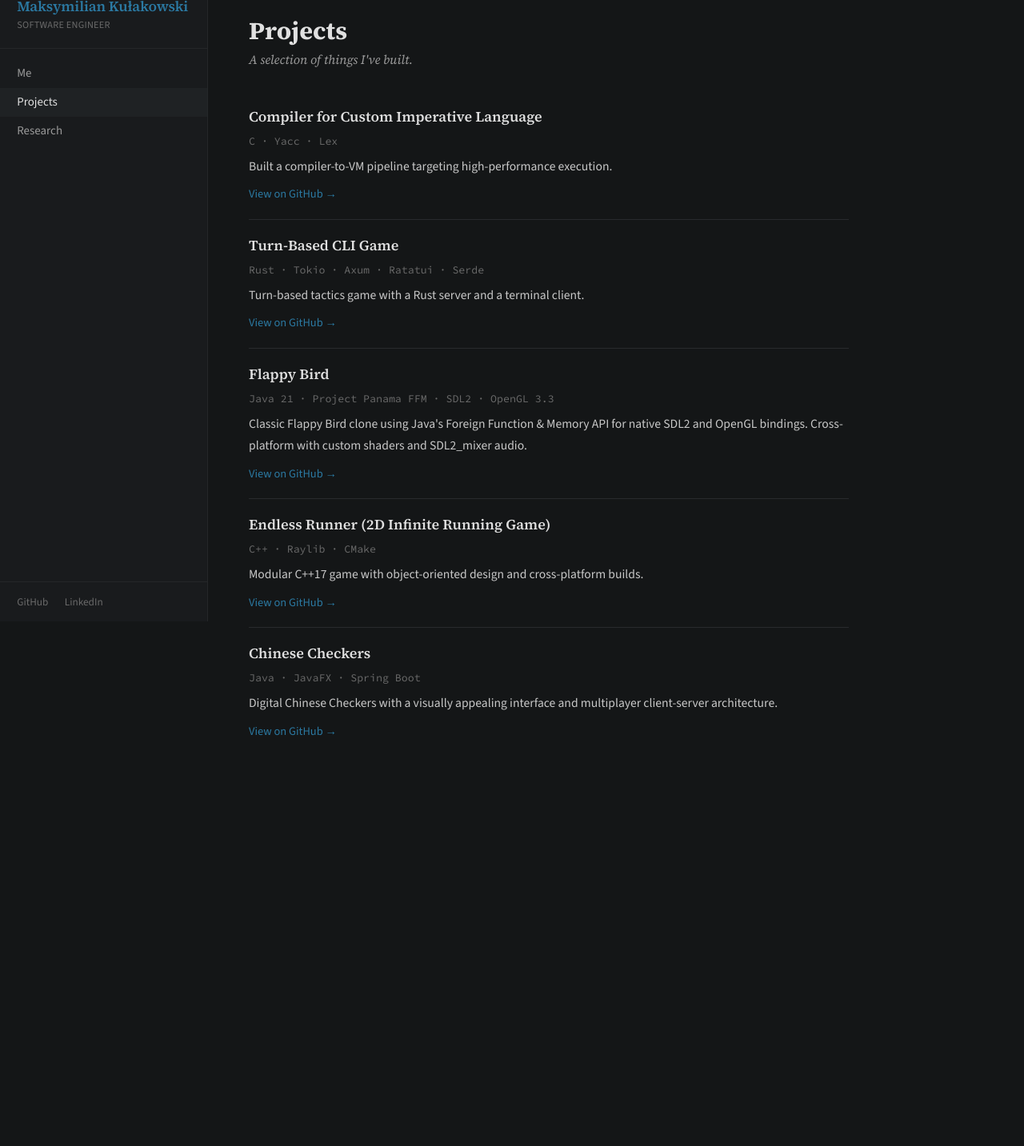
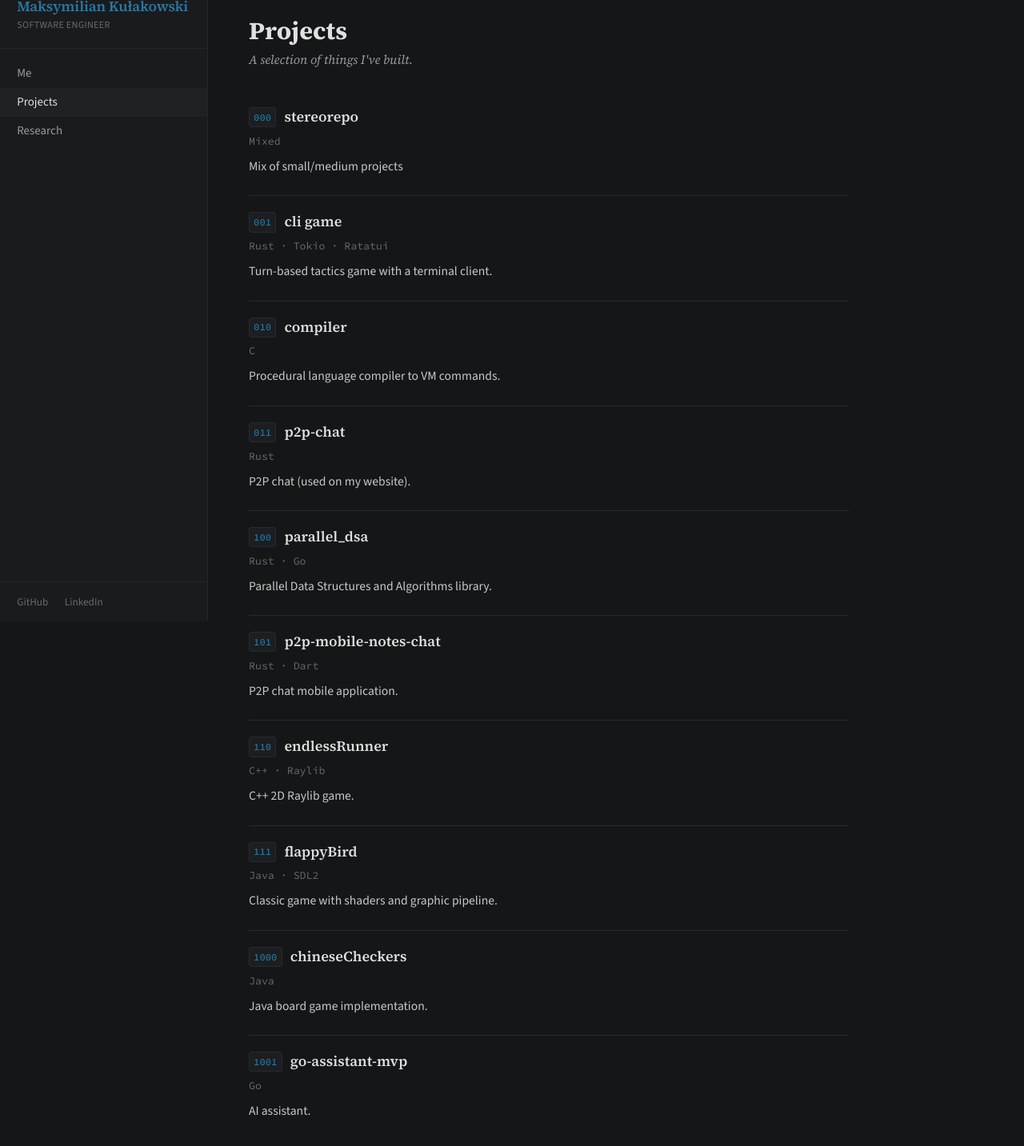
Before and after one commit to unseen2004/unseen2004.github.io, a plain HTML site: page projects.html in a window 1280 px wide. Shown: the part 23-1456 px from the top of the page at 80% size. Before the commit the page ends 1048 px from the top, so only its background shows below. Drawn offline with nearby package versions, Linux system fonts and the light colour scheme.

Commit message:
update: projects, research, favicon, and bitcoin support

```diff
--- a/projects.html
+++ b/projects.html
@@ -6,6 +6,7 @@
   <meta name="description" content="Projects by Maksymilian Kułakowski – compilers, games, and systems programming.">
   <title>Projects – Maksymilian Kułakowski</title>
   <link rel="stylesheet" href="style.css">
+  <link rel="icon" type="image/gif" href="icon.gif">
 </head>
 <body>
   <div class="overlay"></div>
@@ -40,38 +41,63 @@
 
         <section class="section">
           <div class="project-card">
-            <h3>Compiler for Custom Imperative Language</h3>
-            <p class="project-tech">C · Yacc · Lex</p>
-            <p>Built a compiler-to-VM pipeline targeting high-performance execution.</p>
-            <a href="https://github.com/unseen2004/compiler" target="_blank" rel="noopener" class="project-link">View on GitHub →</a>
+            <h3><span class="project-id">000</span> stereorepo</h3>
+            <p class="project-tech">Mixed</p>
+            <p>Mix of small/medium projects</p>
           </div>
 
           <div class="project-card">
-            <h3>Turn-Based CLI Game</h3>
-            <p class="project-tech">Rust · Tokio · Axum · Ratatui · Serde</p>
-            <p>Turn-based tactics game with a Rust server and a terminal client.</p>
-            <a href="https://github.com/unseen2004/cli_game" target="_blank" rel="noopener" class="project-link">View on GitHub →</a>
+            <h3><span class="project-id">001</span> cli game</h3>
+            <p class="project-tech">Rust · Tokio · Ratatui</p>
+            <p>Turn-based tactics game with a terminal client.</p>
           </div>
 
           <div class="project-card">
-            <h3>Flappy Bird</h3>
-            <p class="project-tech">Java 21 · Project Panama FFM · SDL2 · OpenGL 3.3</p>
-            <p>Classic Flappy Bird clone using Java's Foreign Function & Memory API for native SDL2 and OpenGL bindings. Cross-platform with custom shaders and SDL2_mixer audio.</p>
-            <a href="https://github.com/unseen2004/stereorepo/tree/main/flappyBird" target="_blank" rel="noopener" class="project-link">View on GitHub →</a>
+            <h3><span class="project-id">010</span> compiler</h3>
+            <p class="project-tech">C</p>
+            <p>Procedural language compiler to VM commands.</p>
           </div>
 
           <div class="project-card">
-            <h3>Endless Runner (2D Infinite Running Game)</h3>
-            <p class="project-tech">C++ · Raylib · CMake</p>
-            <p>Modular C++17 game with object-oriented design and cross-platform builds.</p>
-            <a href="https://github.com/unseen2004/endlessRunner" target="_blank" rel="noopener" class="project-link">View on GitHub →</a>
+            <h3><span class="project-id">011</span> p2p-chat</h3>
+            <p class="project-tech">Rust</p>
+            <p>P2P chat (used on my website).</p>
           </div>
 
           <div class="project-card">
-            <h3>Chinese Checkers</h3>
-            <p class="project-tech">Java · JavaFX · Spring Boot</p>
-            <p>Digital Chinese Checkers with a visually appealing interface and multiplayer client-server architecture.</p>
-            <a href="https://github.com/unseen2004/chineseCheckers" target="_blank" rel="noopener" class="project-link">View on GitHub →</a>
+            <h3><span class="project-id">100</span> parallel_dsa</h3>
+            <p class="project-tech">Rust · Go</p>
+            <p>Parallel Data Structures and Algorithms library.</p>
+          </div>
+
+          <div class="project-card">
+            <h3><span class="project-id">101</span> p2p-mobile-notes-chat</h3>
+            <p class="project-tech">Rust · Dart</p>
+            <p>P2P chat mobile application.</p>
+          </div>
+
+          <div class="project-card">
+            <h3><span class="project-id">110</span> endlessRunner</h3>
+            <p class="project-tech">C++ · Raylib</p>
+            <p>C++ 2D Raylib game.</p>
+          </div>
+
+          <div class="project-card">
+            <h3><span class="project-id">111</span> flappyBird</h3>
+            <p class="project-tech">Java · SDL2</p>
+            <p>Classic game with shaders and graphic pipeline.</p>
+          </div>
+
+          <div class="project-card">
+            <h3><span class="project-id">1000</span> chineseCheckers</h3>
+            <p class="project-tech">Java</p>
+            <p>Java board game implementation.</p>
+          </div>
+
+          <div class="project-card">
+            <h3><span class="project-id">1001</span> go-assistant-mvp</h3>
+            <p class="project-tech">Go</p>
+            <p>AI assistant.</p>
           </div>
         </section>
 
--- a/style.css
+++ b/style.css
@@ -321,6 +321,20 @@ a:hover {
   font-weight: 600;
   color: var(--text-heading);
   margin-bottom: 0.15rem;
+  display: flex;
+  align-items: center;
+}
+
+.project-id {
+  font-family: 'Source Code Pro', monospace;
+  font-size: 0.72rem;
+  color: var(--accent);
+  margin-right: 0.6rem;
+  font-weight: 500;
+  background: var(--bg-inline-code);
+  padding: 0.05rem 0.3rem;
+  border-radius: 3px;
+  border: 1px solid var(--border);
 }
 
 .project-card .project-tech {
```
Also changed, not shown: index.html (+7 -0 lines), research.html (+8 -21 lines), 1 other file.
